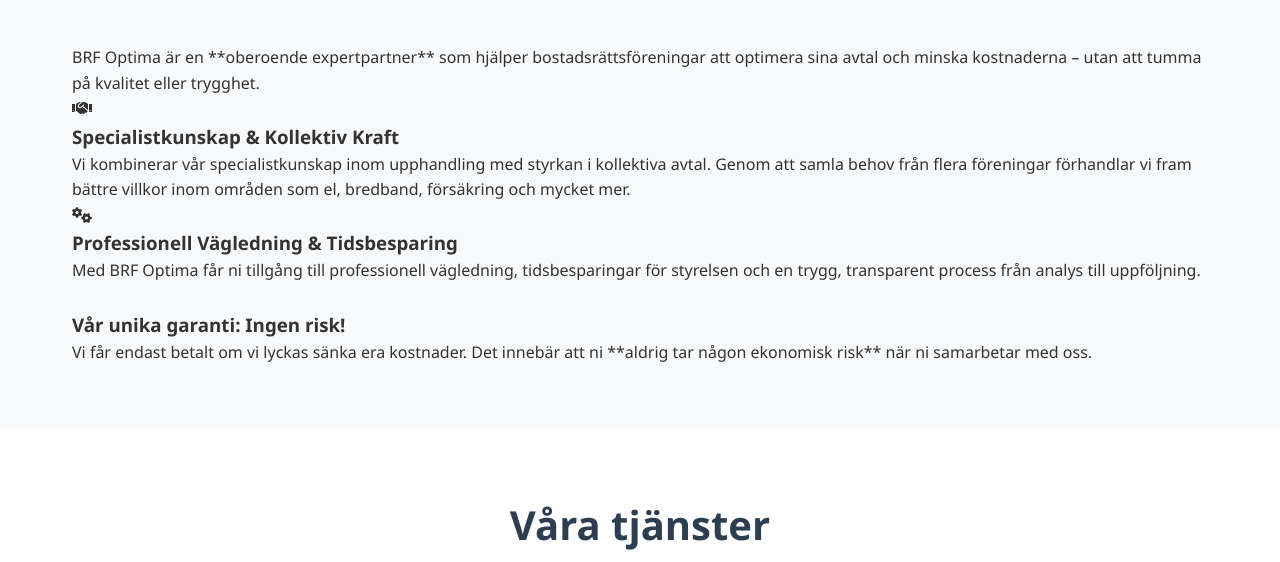
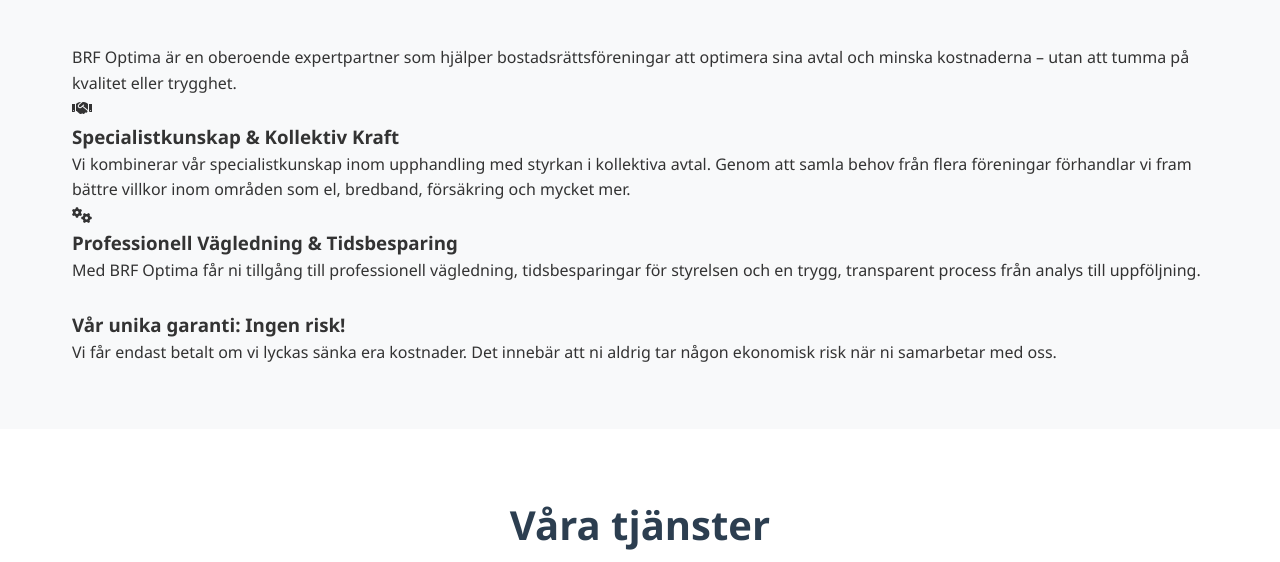
Before and after one commit to BRFOptima/BRFOptima.github.io, a plain HTML site: page index.html in a window 1280 px wide. Shown: the part 751-1313 px from the top of the page. Drawn offline with Linux system fonts and the light colour scheme; some icons are missing.

Commit message:
Update index.html

```diff
--- a/index.html
+++ b/index.html
@@ -47,7 +47,7 @@
                 <div class="about-content">
                     <div class="about-intro">
                         <p>
-                            BRF Optima är en **oberoende expertpartner** som hjälper
+                            BRF Optima är en oberoende expertpartner som hjälper
                             bostadsrättsföreningar att optimera sina avtal och minska kostnaderna –
                             utan att tumma på kvalitet eller trygghet.
                         </p>
@@ -80,7 +80,7 @@
                         <h3>Vår unika garanti: Ingen risk!</h3>
                         <p>
                             Vi får endast betalt om vi lyckas sänka era kostnader. Det innebär att
-                            ni **aldrig tar någon ekonomisk risk** när ni samarbetar med oss.
+                            ni aldrig tar någon ekonomisk risk när ni samarbetar med oss.
                         </p>
                     </div>
                 </div>
```
